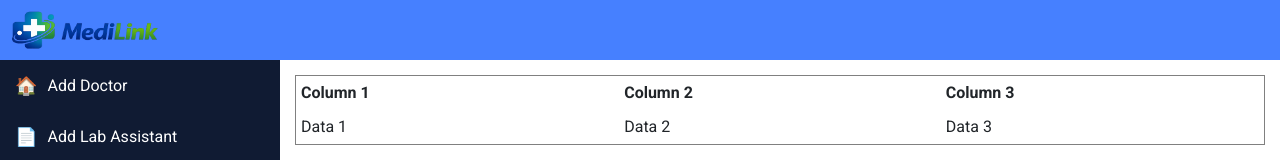
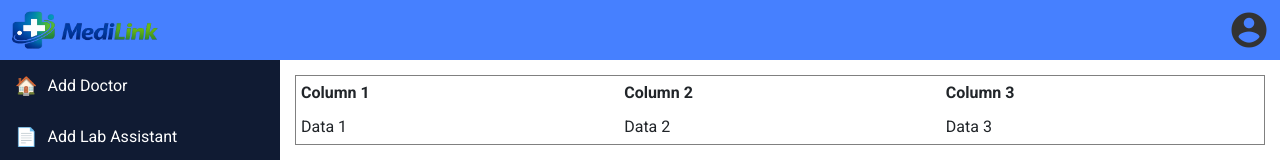
Before and after one commit to Dishank002/MediLink, an Angular app in the folder Frontend/medi-link/: page /dashboard in a window 1280 px wide. Shown: the top 160 px of the page. Built offline with nearby package versions, Linux system fonts and the light colour scheme; no server answers.

Commit message:
Added profile dropdown with user info in dashboard navbar

```diff
--- a/Frontend/medi-link/src/app/modules/dashboard/dashboard.component.css
+++ b/Frontend/medi-link/src/app/modules/dashboard/dashboard.component.css
@@ -91,3 +91,52 @@
     overflow-x: auto;
     transition: margin-left 0.3s;
 }
+
+.profile-wrapper {
+  position: relative;
+  cursor: pointer;
+  margin-right: 10px;
+}
+
+.profile-icon {
+  font-size: 32px;
+  display: flex;
+  align-items: center;
+  justify-content: center;
+}
+
+.profile-icon .material-icons {
+  font-size: 42px;
+  color: #333;
+}
+
+.profile-dropdown {
+  position: absolute;
+  right: 0;
+  top: 45px;
+  width: 180px;
+  background: white;
+  border-radius: 8px;
+  box-shadow: 0 4px 12px rgba(0,0,0,0.15);
+  padding: 10px;
+  z-index: 100;
+}
+
+.profile-user {
+  font-weight: 600;
+  margin-bottom: 8px;
+}
+
+.logout-btn {
+  width: 100%;
+  background: #ff4d4d;
+  color: white;
+  border: none;
+  padding: 6px;
+  border-radius: 5px;
+  cursor: pointer;
+}
+
+.logout-btn:hover {
+  background: #e60000;
+}
--- a/Frontend/medi-link/src/app/modules/dashboard/dashboard.component.html
+++ b/Frontend/medi-link/src/app/modules/dashboard/dashboard.component.html
@@ -4,6 +4,20 @@
       <img src="../../../assets/images/MediLink-Logo.png" alt="MediLink">
     </a>
     <!-- <button class="sidebar-toggle-btn-navbar" (click)="toggleSidebar()">☰</button> -->
+    <div class="profile-wrapper">
+      <div class="profile-icon" (click)="toggleProfileMenu()">
+        <span class="material-icons">account_circle</span>
+      </div>
+      <div class="profile-dropdown" *ngIf="showProfileMenu">
+        <div class="profile-user">
+          👤 {{ username }}
+        </div>
+        <hr />
+        <button class="logout-btn">
+          Logout
+        </button>
+      </div>
+    </div>
   </div>
 </nav>
 
--- a/Frontend/medi-link/src/app/modules/dashboard/dashboard.component.ts
+++ b/Frontend/medi-link/src/app/modules/dashboard/dashboard.component.ts
@@ -1,14 +1,50 @@
-import { Component } from '@angular/core';
+import { Component, HostListener, OnInit } from '@angular/core';
+import { AuthService } from '../../services/auth.service';
+import { CommonModule } from '@angular/common';
 
 @Component({
   selector: 'app-dashboard',
+  standalone: true,
+  imports: [CommonModule],
   templateUrl: './dashboard.component.html',
   styleUrls: ['./dashboard.component.css']
 })
-export class DashboardComponent {
+export class DashboardComponent implements OnInit {
   isCollapsed = false;
+  username: string | null = '';
+  showProfileMenu:boolean = false;
+
+  constructor(private authService: AuthService) { }
+
+  ngOnInit(): void {
+    this.authService.getMe().subscribe({
+      next: (res: any) => {
+        this.username = res.userName;
+      },
+      error: () => {
+        this.username = '';
+      }
+    });
+  }
 
   toggleSidebar() {
     this.isCollapsed = !this.isCollapsed;
   }
+
+  toggleProfileMenu(){
+    this.showProfileMenu = !this.showProfileMenu;
+  }
+
+  closeProfileMenu(){
+    this.showProfileMenu = false;
+  }
+
+  @HostListener('document:click', ['$event'])
+  onClickOutside(event: Event) {
+    const target = event.target as HTMLElement;
+    if (!target.closest('.profile-wrapper')){
+      this.showProfileMenu = false;
+    }
+  }
+
 }
--- a/Frontend/medi-link/src/app/services/auth.service.ts
+++ b/Frontend/medi-link/src/app/services/auth.service.ts
@@ -1,10 +1,13 @@
 import {Injectable} from '@angular/core';
+import { HttpClient } from '@angular/common/http';
 
 @Injectable({
     providedIn: 'root'
 })
 
 export class AuthService {
+
+    constructor(private http: HttpClient){}
 
     getToken(): string | null {
         return localStorage.getItem('token');
@@ -17,4 +20,10 @@ export class AuthService {
     logout() {
         localStorage.clear();
     }
+
+    getMe(){
+        return this.http.get('https://localhost:7072/api/home/me', {
+            withCredentials: true
+        });
+    }
 }
```
